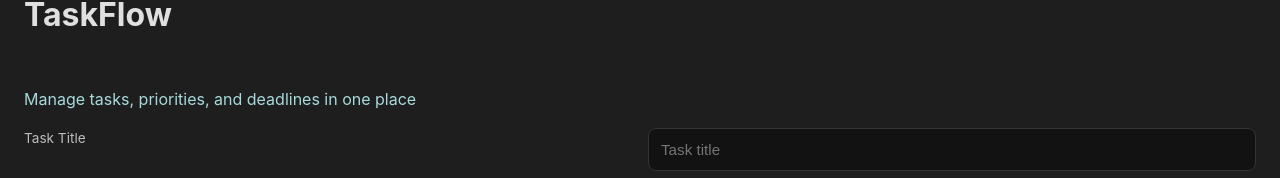
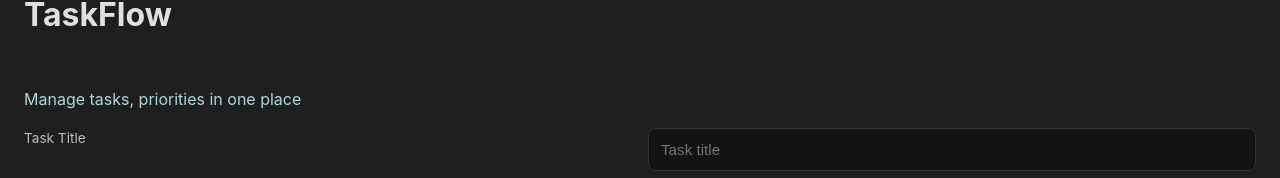
Before and after one commit to StackKens/TaskFlow, a React (Vite) app: page / in a window 1280 px wide. Shown: the part 120-298 px from the top of the page. Built offline with nearby package versions, Linux system fonts and the light colour scheme.

Commit message:
refactor: add clarity on the app heading

```diff
--- a/src/App.jsx
+++ b/src/App.jsx
@@ -44,7 +44,7 @@ const App = () => {
         editingTask={editingTask}
         onEditTask={editTask}
         heading='TaskFlow'
-        paragraph='Manage tasks, priorities, and deadlines in one place'
+        paragraph='Manage tasks, priorities in one place'
       />
 
       <TaskList
--- a/src/components/TaskForm.jsx
+++ b/src/components/TaskForm.jsx
@@ -115,7 +115,6 @@ const TaskForm = ({
           onChange={(e) => setDescription(e.target.value)}
           placeholder='Add task description'
         />
-
         <button type='submit'>{isEditing ? 'Update Task' : 'Add Task'}</button>
       </form>
     </div>
```
